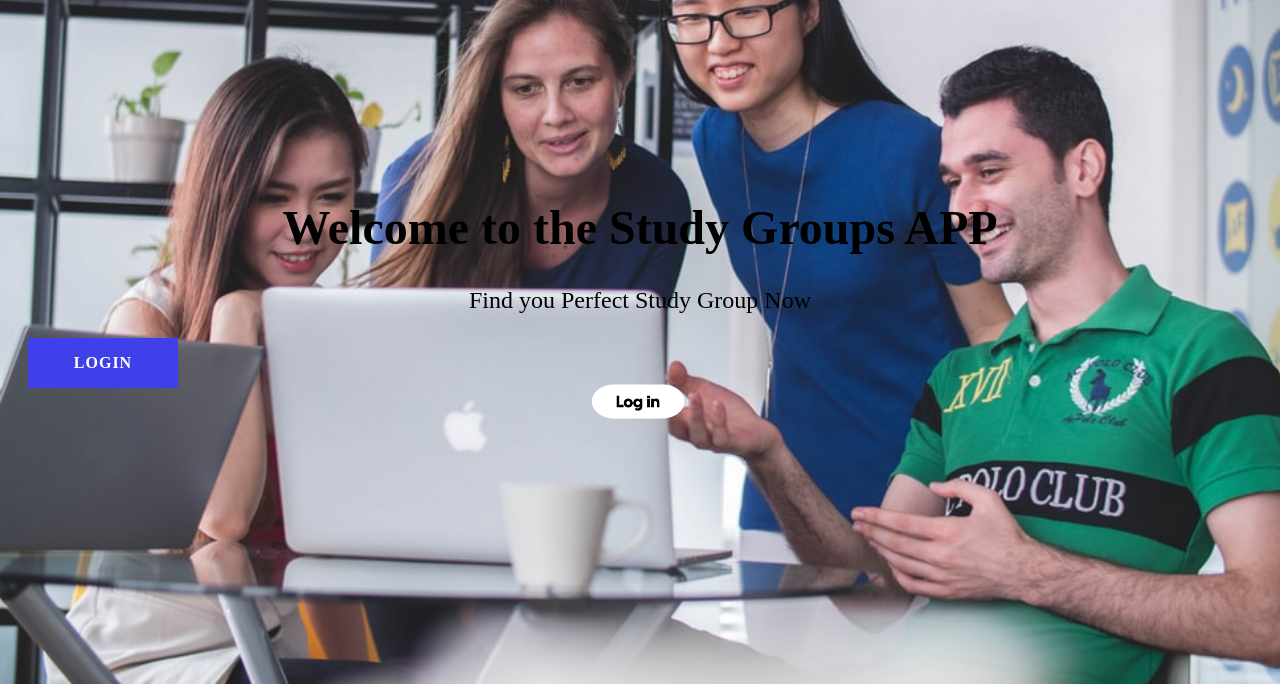
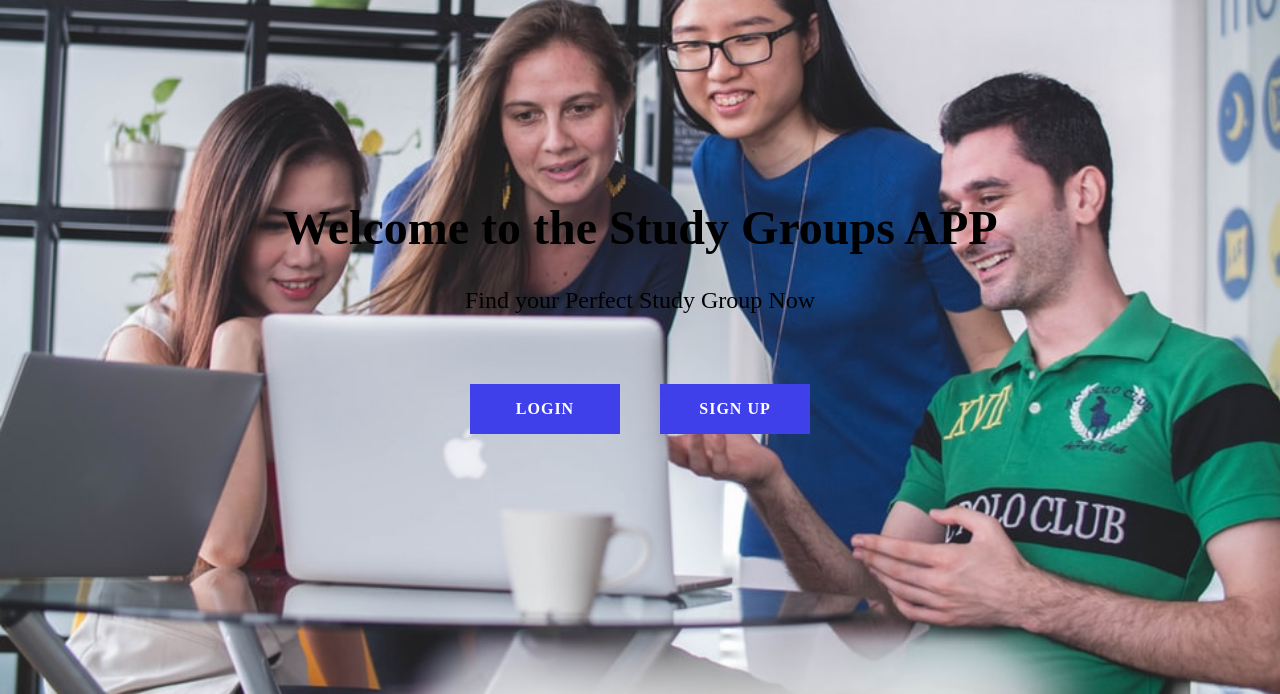
Before and after one commit to lilyichise/termproject2023spring, a Flask app: page / in a window 1280 px wide. Shown: the top 694 px of the page. Run offline with Flask 3, Linux system fonts and the light colour scheme; data comes from the database, SQL or seed files in the repository; data that the repository does not hold is empty.

Commit message:
homepage

```diff
--- a/templates/homepage.html
+++ b/templates/homepage.html
@@ -75,11 +75,12 @@
 
 <body>
     <h1> Welcome to the Study Groups APP</h1>
-    <p> Find you Perfect Study Group Now</p>
+    <p> Find your Perfect Study Group Now</p>
+    <div class="button-container">
         <a href="/login" id="login-button">Login</a>
-    <a href="/signup" id="button">Sign Up</a>
+        <a href="/signup" id="sign-up-button">Sign Up</a>
+    </div>
 </body>
-
 <style>
     .button-container {
         display: flex;
@@ -107,6 +108,7 @@
     line-height: 50px;
 }
 
+
     #login-button:hover, #sign-up-button:hover {
         background-color: #3e8e41;
     }
```
Lines whose indentation alone changed are shown as unchanged.
